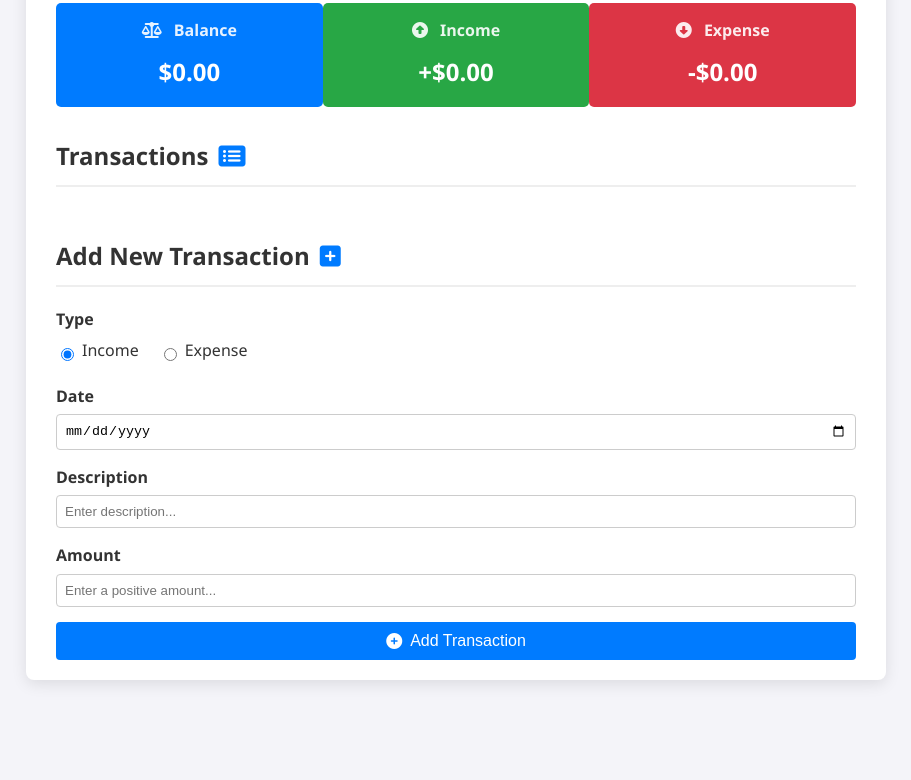
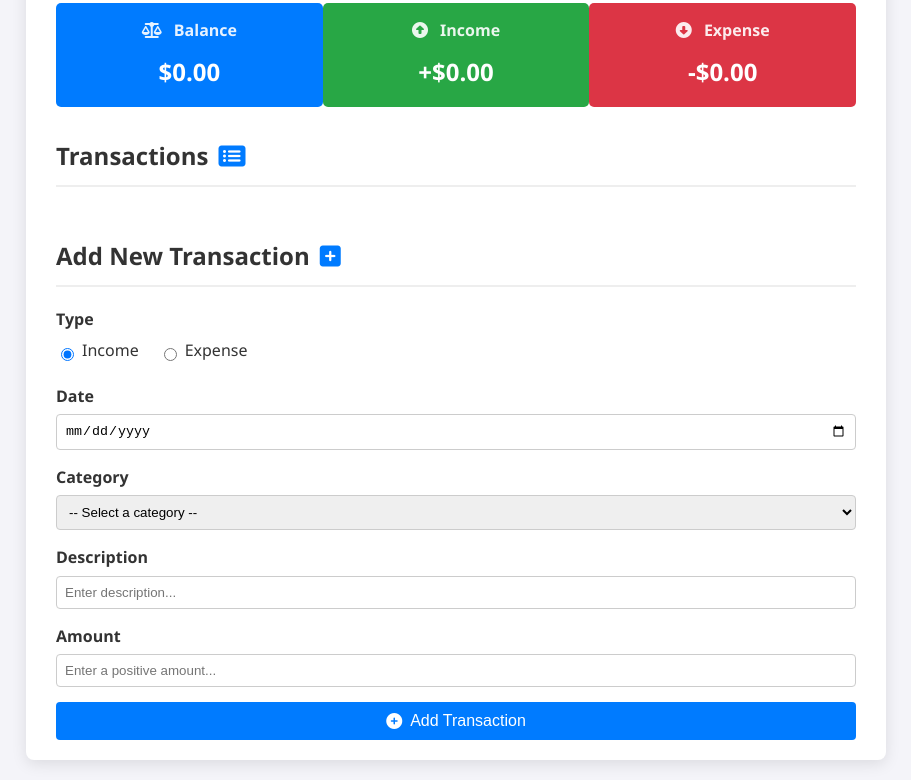
Before and after one commit to phucndq05/finance-dashboard, a plain HTML site: page index.html in a window 1280 px wide. Shown: the part 130-910 px from the top of the page, without its empty margins (184-1095 px from the left). Before the commit the page ends 830 px from the top, so only its background shows below. Drawn offline with Linux system fonts and the light colour scheme.

Commit message:
feat: add category before description

```diff
--- a/index.html
+++ b/index.html
@@ -11,7 +11,6 @@
     <link rel="stylesheet" href="https://cdnjs.cloudflare.com/ajax/libs/font-awesome/6.5.2/css/all.min.css"
         integrity="sha512-SnH5WK+bZxgPHs44uWIX+LLJAJ9/2PkPKZ5QiAj6Ta86w+fsb2TkcmfRyVX3pBnMFcV7oQPJkl9QevSCWr3W6A=="
         crossorigin="anonymous" referrerpolicy="no-referrer" />
-
 </head>
 
 <body>
@@ -112,10 +111,26 @@
                         <label for="date">Date</label>
                         <input type="date" id="date" required>
                     </div>
+
+                    <div class="form-control">
+                        <label for="category">Category</label>
+                        <select id="category" required>
+                            <option value="" disabled selected>-- Select a category --</option>
+                            <option value="Food">Food & Dining</option>
+                            <option value="Transport">Transport</option>
+                            <option value="Shopping">Shopping</option>
+                            <option value="Bills">Bills & Utilities</option>
+                            <option value="Entertainment">Entertainment</option>
+                            <option value="Income">Income</option>
+                            <option value="Other">Other</option>
+                        </select>
+                    </div>
+
                     <div class="form-control">
                         <label for="description">Description</label>
                         <input type="text" id="description" placeholder="Enter description..." required>
                     </div>
+
                     <div class="form-control">
                         <label for="amount">Amount</label>
                         <input type="number" id="amount" placeholder="Enter a positive amount..." required>
--- a/script.js
+++ b/script.js
@@ -4,6 +4,7 @@
 const transactionForm = document.getElementById('transaction-form');
 const transactionDate = document.getElementById('date');
 const transactionDescription = document.getElementById('description');
+const transactionCategory = document.getElementById('category'); // NEW: Get the category select element
 const transactionAmount = document.getElementById('amount');
 const transactionList = document.getElementById('transaction-list');
 
@@ -91,34 +92,43 @@ function addTransactionToDOM(transaction) {
 function addTransaction(event) {
     event.preventDefault();
 
+    // Get values from the form
     const type = document.querySelector('input[name="type"]:checked').value;
     const date = transactionDate.value;
     const description = transactionDescription.value;
+    const category = transactionCategory.value; // NEW: Get the category value
     const amount = parseFloat(transactionAmount.value);
 
-    if (description.trim() === '' || isNaN(amount) || amount <= 0) {
-        alert('Please enter a valid description and a positive amount.');
+    // Validation including the new category field
+    if (description.trim() === '' || category === '' || isNaN(amount) || amount <= 0) {
+        alert('Please fill out all fields with valid values.');
         return;
     }
 
+    // Create the transaction object with the new category property
     const transaction = {
         id: generateID(),
         type: type,
         date: date,
         description: description,
+        category: category, // NEW: Add category to the object
         amount: Math.abs(amount)
     };
 
+    // Add to global array and DOM
     transactions.push(transaction);
     addTransactionToDOM(transaction);
+
+    // Update summary and local storage
     updateSummary();
     updateLocalStorage();
 
+    // Reset the form
     transactionForm.reset();
 }
 
 /**
- * (NEW) Handles clicks within the transaction list (for deleting items).
+ * Handles clicks within the transaction list (for deleting items).
  * @param {Event} event The event object.
  */
 function handleTransactionClick(event) {
@@ -130,7 +140,7 @@ function handleTransactionClick(event) {
 }
 
 /**
- * (NEW) Removes a transaction by its ID.
+ * Removes a transaction by its ID.
  * @param {number} id The ID of the transaction to remove.
  */
 function removeTransaction(id) {
@@ -162,7 +172,7 @@ function generateID() {
 // 4. Event Listeners and Initial Call
 // ==========================================================================
 transactionForm.addEventListener('submit', addTransaction);
-// (NEW) Listen for clicks on the entire transaction list for event delegation
+// Listen for clicks on the entire transaction list for event delegation
 transactionList.addEventListener('click', handleTransactionClick);
 
 init();
```
